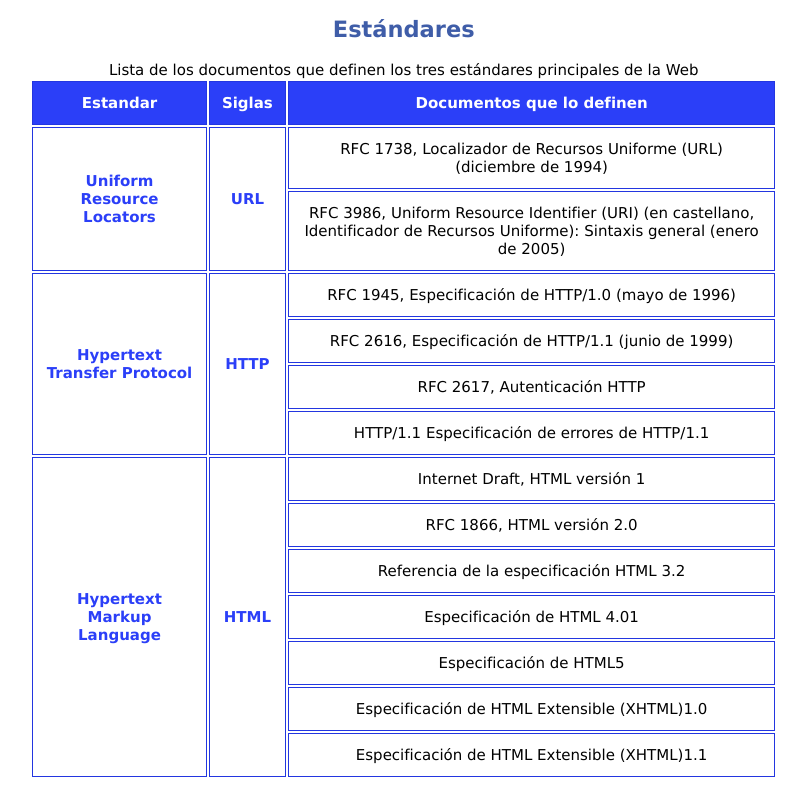
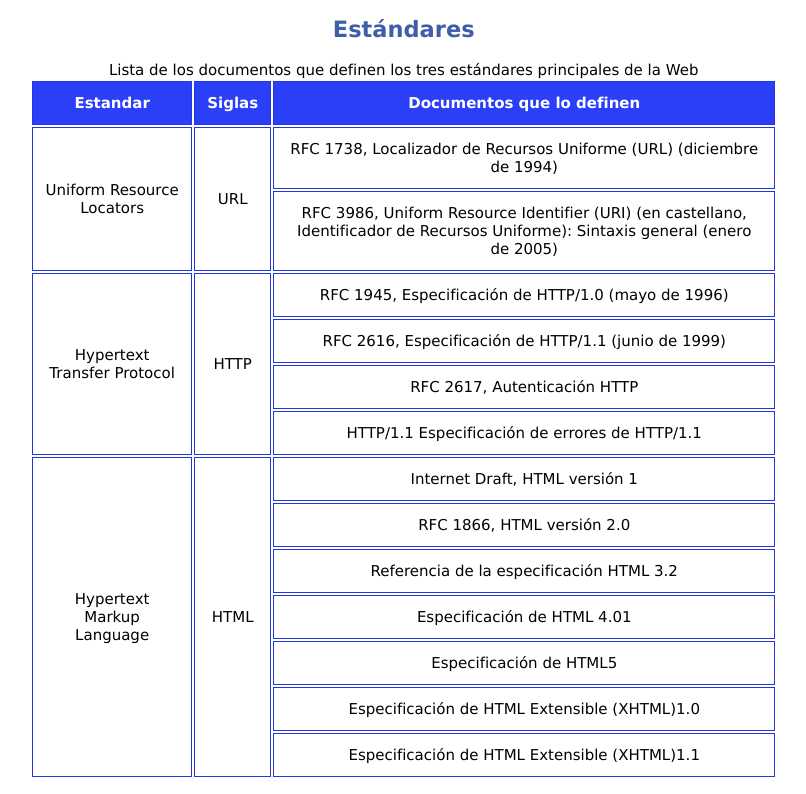
Before and after one commit to uo225211/sew21, a plain HTML site: page www.html in a window 1280 px wide. Shown: the part 1321-2115 px from the top of the page, without its empty margins (20-826 px from the left). Drawn offline with Linux system fonts and the light colour scheme.

Commit message:
Add files via upload

```diff
--- a/www.html
+++ b/www.html
@@ -107,16 +107,16 @@
 		</thead>
 		<tbody>
 			<tr>
-				<th rowspan="2"> Uniform Resource Locators</th>
-				<th rowspan="2"> URL</th>
+				<td rowspan="2"> Uniform Resource Locators</td>
+				<td rowspan="2"> URL</td>
 				<td>RFC 1738, Localizador de Recursos Uniforme (URL) (diciembre de 1994)</td>
 			</tr>
 			<tr>
 				<td> RFC 3986, Uniform Resource Identifier (URI) (en castellano, Identificador de Recursos Uniforme): Sintaxis general (enero de 2005)</td>
 			</tr>
 			<tr>
-				<th rowspan="4"> Hypertext Transfer Protocol </th>
-				<th rowspan="4"> HTTP</th>
+				<td rowspan="4"> Hypertext Transfer Protocol </td>
+				<td rowspan="4"> HTTP</th>
 				<td>RFC 1945, Especificación de HTTP/1.0 (mayo de 1996)</td>
 			</tr>
 			<tr>
@@ -129,8 +129,8 @@
 				<td>HTTP/1.1 Especificación de errores de HTTP/1.1</td>
 			</tr>
 			<tr>
-				<th rowspan="7"> Hypertext Markup Language</th>
-				<th rowspan="7">HTML</th>
+				<td rowspan="7"> Hypertext Markup Language</td>
+				<td rowspan="7">HTML</td>
 				<td>Internet Draft, HTML versión 1</td>
 			</tr>
 			<tr>
```
